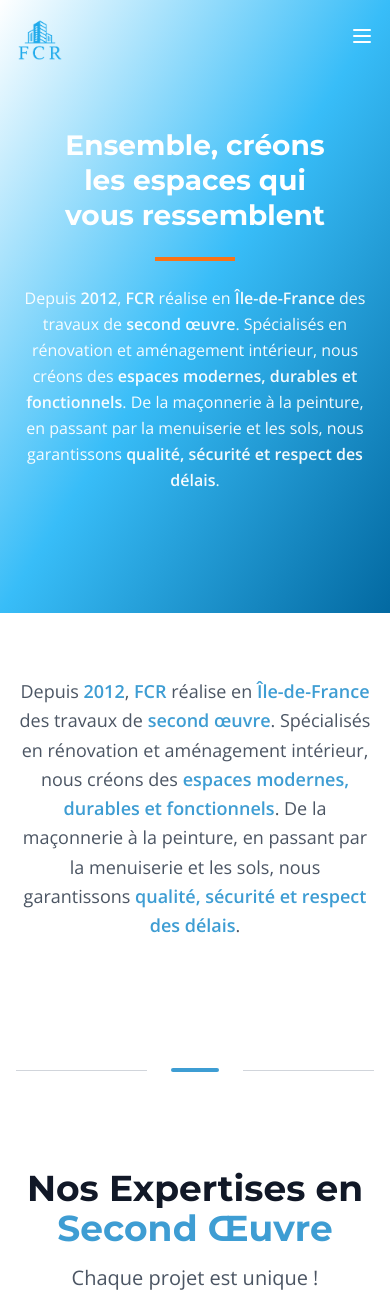
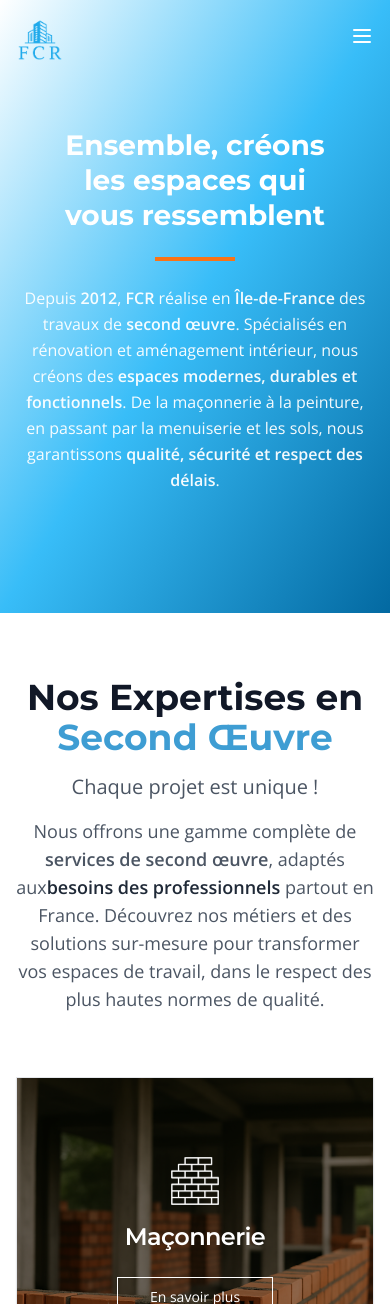
Before and after one commit to BilalRashid8/sarlfcr, a Next.js app: page / in a window 390 px wide. Shown: the top 1304 px of the page. Built offline with nearby package versions, Linux system fonts and the light colour scheme.

Commit message:
Updated page.tsx

```diff
--- a/app/page.tsx
+++ b/app/page.tsx
@@ -32,18 +32,6 @@ export default function Home() {
   return (
     <>
       <Hero />
-      <CompanyIntro />
-
-      {/* Separator */}
-      <div className="py-8 bg-white">
-        <div className="max-w-7xl mx-auto px-4 sm:px-6 lg:px-8">
-          <div className="flex items-center justify-center">
-            <div className="flex-grow h-px bg-gray-300"></div>
-            <div className="mx-6 w-12 h-1 rounded-full" style={{ backgroundColor: '#3e9dd3' }}></div>
-            <div className="flex-grow h-px bg-gray-300"></div>
-          </div>
-        </div>
-      </div>
 
       <Services />
 
```
